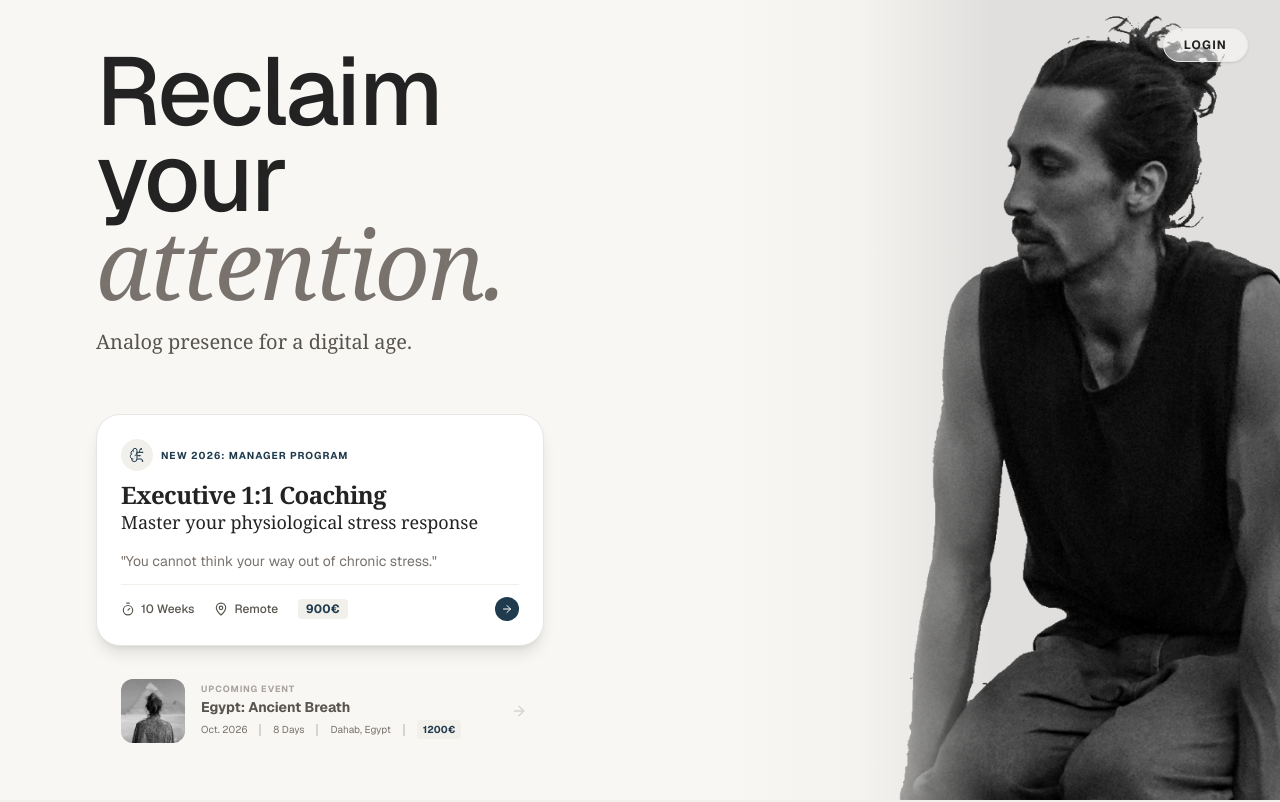
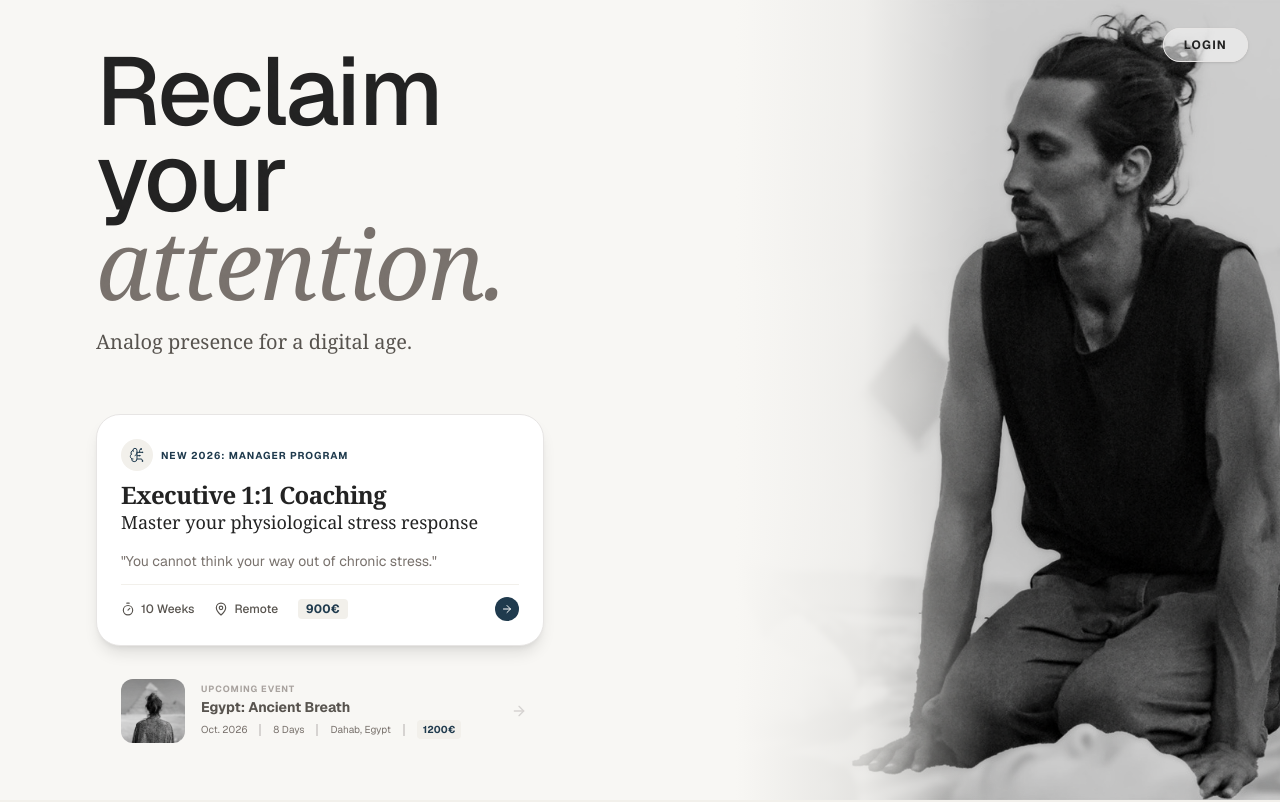
Before and after one commit to Deckard-Evrloot/breathing-with-pascal, a Next.js app: page / in a window 1280 px wide. Shown: the top 802 px of the page. Built offline with nearby package versions, Linux system fonts and the light colour scheme.

Commit message:
feat: use final hero image and polish typography

```diff
--- a/src/app/page.tsx
+++ b/src/app/page.tsx
@@ -144,7 +144,7 @@ export default function Home() {
           {/* Mirroring container - using absolute inset to force fill */}
           <div className="absolute inset-0">
             <Image
-              src="/images/hero-transparent.png"
+              src="/images/hero-final.jpg"
               alt="Pascal with lighter"
               fill
               className="object-cover object-center"
```
Also changed, not shown: public/images/hero-final.jpg (added).
